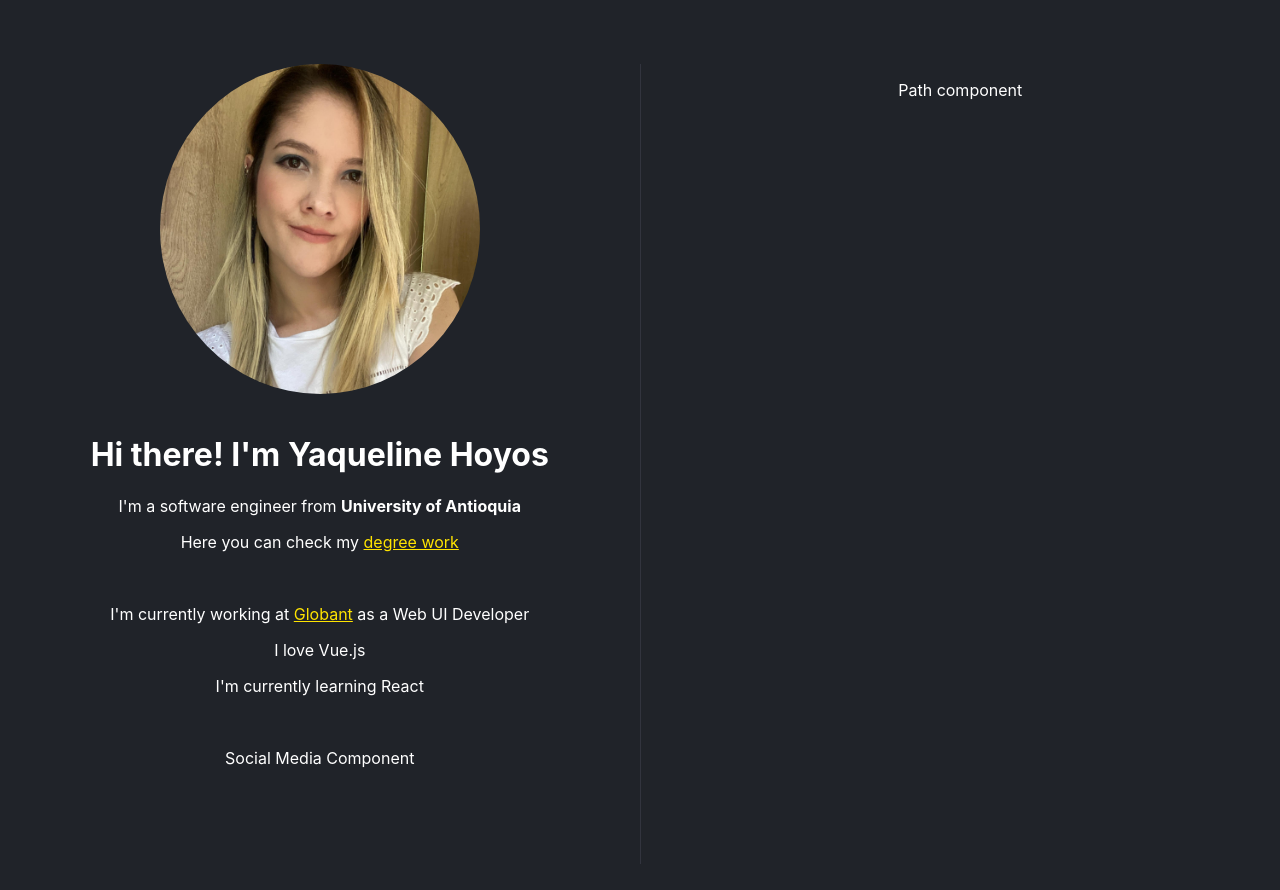
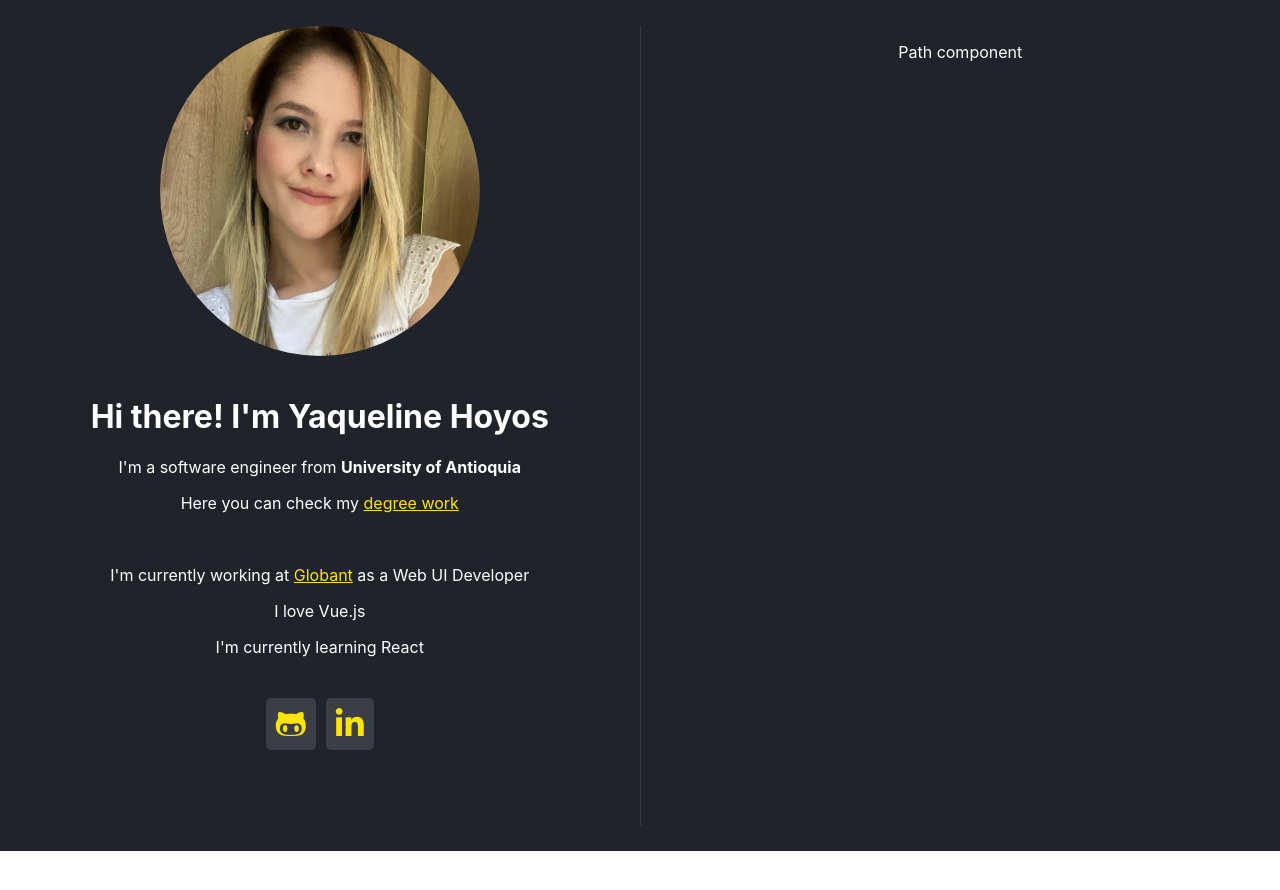
Before and after one commit to yaquelinehoyos/Yaqueline-Hoyos-Website, a React (Create React App) app: page / in a window 1280 px wide. Shown: the top 890 px of the page. After the commit the page ends 851 px from the top, so only its background shows below. Built offline with nearby package versions, Linux system fonts and the light colour scheme.

Commit message:
:sparkles: create social media buttons

```diff
--- a/package.json
+++ b/package.json
@@ -3,6 +3,9 @@
   "version": "0.1.0",
   "private": true,
   "dependencies": {
+    "@fortawesome/fontawesome-svg-core": "^1.2.36",
+    "@fortawesome/free-solid-svg-icons": "^5.15.4",
+    "@fortawesome/react-fontawesome": "^0.1.16",
     "@testing-library/jest-dom": "^5.16.1",
     "@testing-library/react": "^12.1.2",
     "@testing-library/user-event": "^13.5.0",
@@ -39,5 +42,8 @@
       "last 1 firefox version",
       "last 1 safari version"
     ]
+  },
+  "devDependencies": {
+    "@fortawesome/fontawesome-free": "^5.15.4"
   }
 }
--- a/src/App.css
+++ b/src/App.css
@@ -1,7 +1,7 @@
 .App {
   text-align: center;
   min-height: 100vh;
-  padding: 5% 0%;
+  padding: 2% 0%;
   background-color: rgb(32, 35, 41);
   color: white;
   display: flex;
--- a/src/components/socialMedia/SocialMedia.tsx
+++ b/src/components/socialMedia/SocialMedia.tsx
@@ -1,10 +1,20 @@
 import React from 'react';
 import './socialMedia.css';
+import '@fortawesome/fontawesome-free/css/all.min.css';
 
 function SocialMedia() {
   return (
-    <div className="Info">
-      <p>Social Media Component</p>
+    <div className="social-media">
+        <div className="social-media__icon">
+            <a href="https://github.com/yaquelinehoyos" target="_blank">
+                <i className="fab fa-github-alt fa-2x"></i>
+            </a>
+        </div>
+        <div className="social-media__icon">
+            <a href="https://www.linkedin.com/in/yaquelinehoyos/" target="_blank">
+                <i className="fab fa-linkedin-in fa-2x"></i>
+            </a>
+        </div>
     </div>
   );
 }
--- a/src/components/socialMedia/socialMedia.css
+++ b/src/components/socialMedia/socialMedia.css
@@ -0,0 +1,14 @@
+.social-media {
+    margin-top: 20px;
+    display: flex;
+    flex-direction: row;
+    justify-content: center;
+}
+
+.social-media__icon {
+    margin: 5px;
+    padding: 10px;
+    background: rgb(60, 62, 68);
+    border-radius: 5px;
+    cursor: pointer;
+}
```
Also changed, not shown: 1 other file (tests, documents, lock files or other folders).
